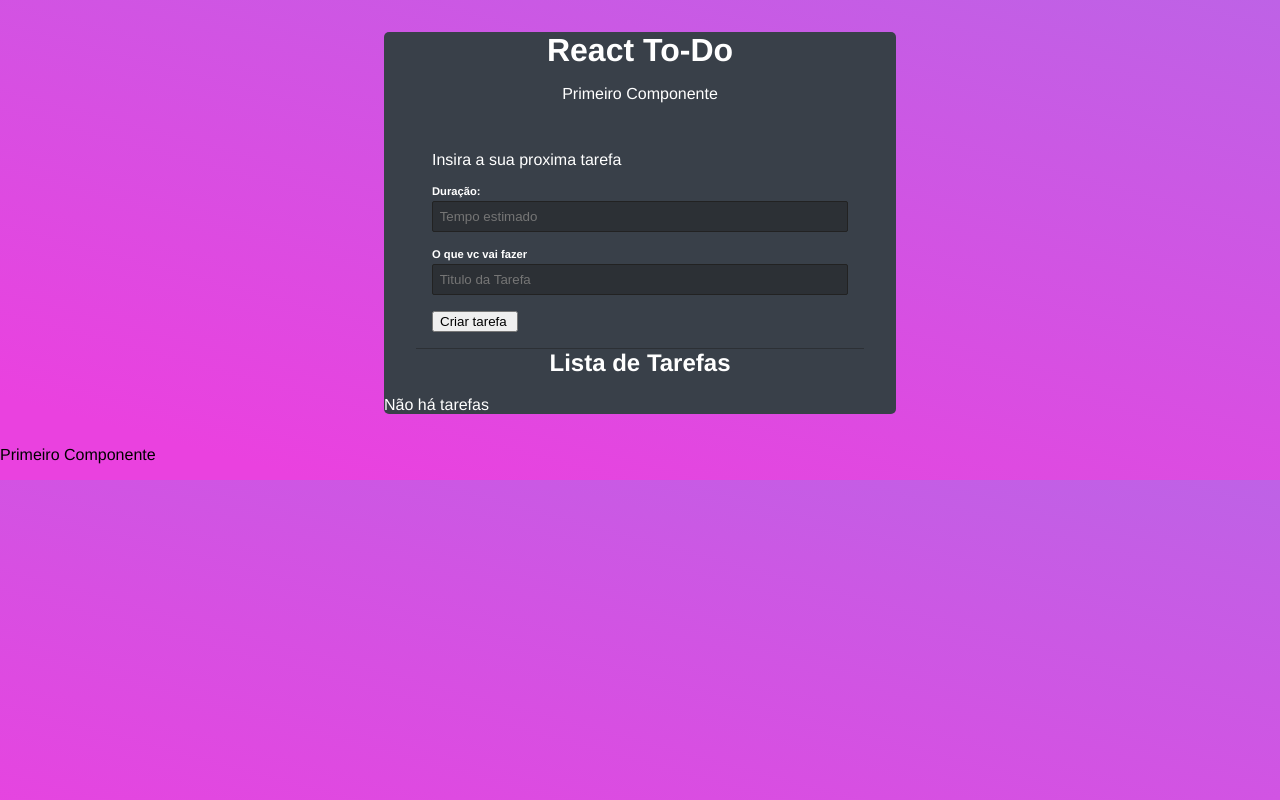
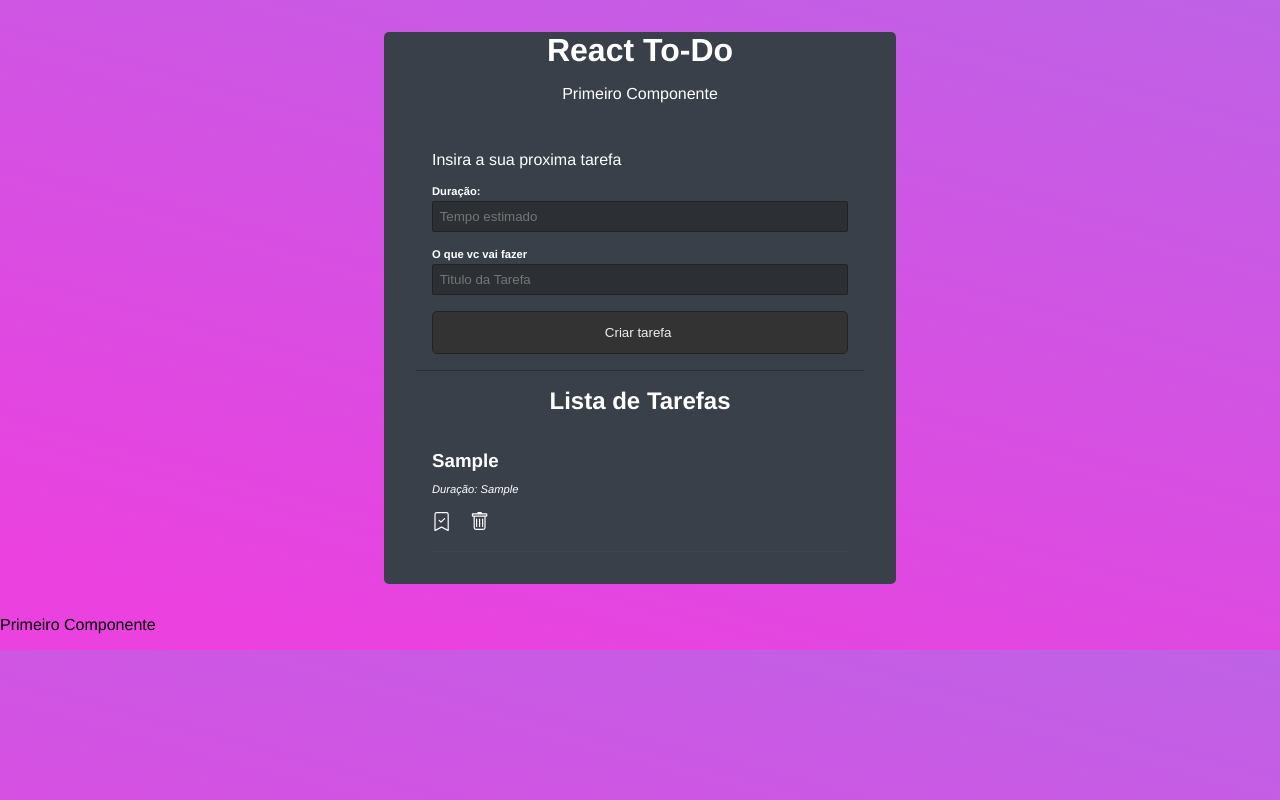
Before and after one commit to B10L0G4/Understanding-ReactNative, a React (Create React App) app in the folder todo-curso-react/: page / in a window 1280 px wide. Both pictures are taken after typing "Sample", "Sample" into the empty fields and a click on the input "Criar tarefa". Built offline with nearby package versions, Linux system fonts and the light colour scheme; no server answers.

Commit message:
add delete

```diff
--- a/todo-curso-react/src/App.css
+++ b/todo-curso-react/src/App.css
@@ -42,3 +42,58 @@
   padding: 0.5em;
   color: #dfdfdf;
 }
+input[type="submit"] {
+  background-color: #333;
+  color: #eee;
+  display: block;
+  width: 100%;
+  border: 1px solid #222;
+  border-radius: 5px;
+  padding: 1em;
+  cursor: pointer;
+}
+
+.list-todo {
+  padding: 0 1em 2em;
+  margin: 1em 2em;
+}
+
+.list-todo h2 {
+  margin-bottom: 0;
+}
+
+.list-todo p {
+  text-align: center;
+}
+
+.todo {
+  border-bottom: 1px solid #444;
+  padding: 1em 0;
+}
+
+.todo h3 {
+  margin-bottom: 0.5em;
+}
+
+.todo-done {
+  text-decoration: line-through;
+  color: rgb(240, 98, 146);
+}
+
+.todo p {
+  text-align: left;
+  font-style: italic;
+  font-size: 0.7em;
+  margin-bottom: 1.5em;
+}
+
+.todo svg {
+  font-size: 1.2em;
+  cursor: pointer;
+  margin-right: 1em;
+  transition: 0.5s;
+}
+
+.todo svg:hover {
+  color: rgb(240, 98, 146);
+}
--- a/todo-curso-react/src/App.js
+++ b/todo-curso-react/src/App.js
@@ -1,7 +1,7 @@
 import FirstComponet from './components/FirstComponentes';
 import './App.css';
 import {useState,useEffect } from "react";
-import {BsTrash , BsBookmarkCheck, BsBookmarkCheckfill} from "react-icons/bs"
+import {BsTrash ,BsBookmarkCheck, BsBookmarkCheckFill} from "react-icons/bs"
 
 const API = "http://localhost:5000";
 function App() {
@@ -10,19 +10,53 @@
   const [todos,setTodos] = useState([]);
   const [loading, setLoading] = useState(false);
 
-const handleSubmit = (e) => {
+useEffect(()=> {
+  const loadData = async()=>{
+    setLoading(true)
+    const res = await fetch(API + "/todos")
+    .then((res)=>res.json())
+    .then((data)=> data)
+    .catch((err)=> console.log(err));
+
+    setLoading(false);
+    setTodos(res);
+  };
+  //loadData();
+});
+
+
+
+const handleSubmit = async (e) => {
   e.preventDefault();
   const todo = {
     id : Math.random(),
     title,
     time,
-    done:false
+    done:false,
   };
-  console.log(todo)
+  await fetch(API + "/todos", {
+    method: "POST",
+    body :JSON.stringify(todo),
+    headers: {
+      "Content-Type": "application/json",
+    },
+  });
+
+  setTodos((prevState) => [...prevState, todo]);
   setTitle("");
   setTime("");
 };
+if(loading){
+  return <p>Carregando ...</p>
+}
 
+const handleDelete = async (id) => {
+  await fetch(API + "/todos" + id, {
+    method: "DELETE"
+  });
+  setTodos((prevState) => prevState.filter((todo)=> todo.id !== id));
+
+}
 
   return (
     <div className="App">
@@ -61,6 +95,19 @@
       <div className="list-todo">
         <h2>Lista de Tarefas </h2>
         {todos.length === 0 && <p>Não há tarefas</p>}
+        {todos.map((todo)=> (
+          <div className='todo' key={todo.id}>
+          <h3 className={todo.done ? "todo-done": ""}>{todo.title}</h3>
+          <p>Duração: {todo.time}</p>
+          <div className='actions'>
+            <span onClick={() => handleEdit}>
+              {!todo.done ? <BsBookmarkCheck/> : <BsBookmarkCheckFill/>}
+            </span>
+            <BsTrash onClick={()=>{handleDelete(todo.id)}}/>
+            </div>
+          </div>
+        ))}
+
       </div>
     </div>
   );
```
